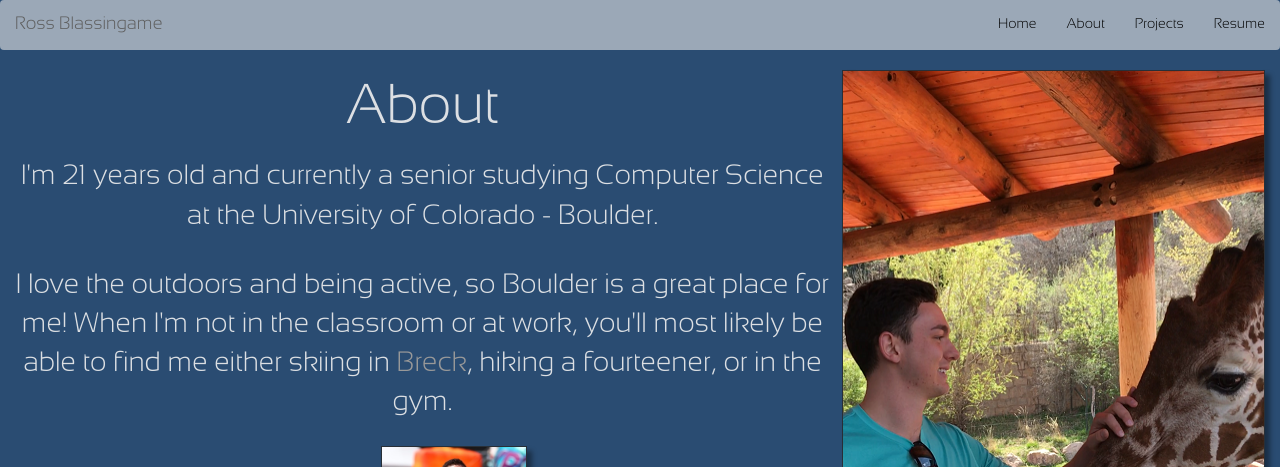
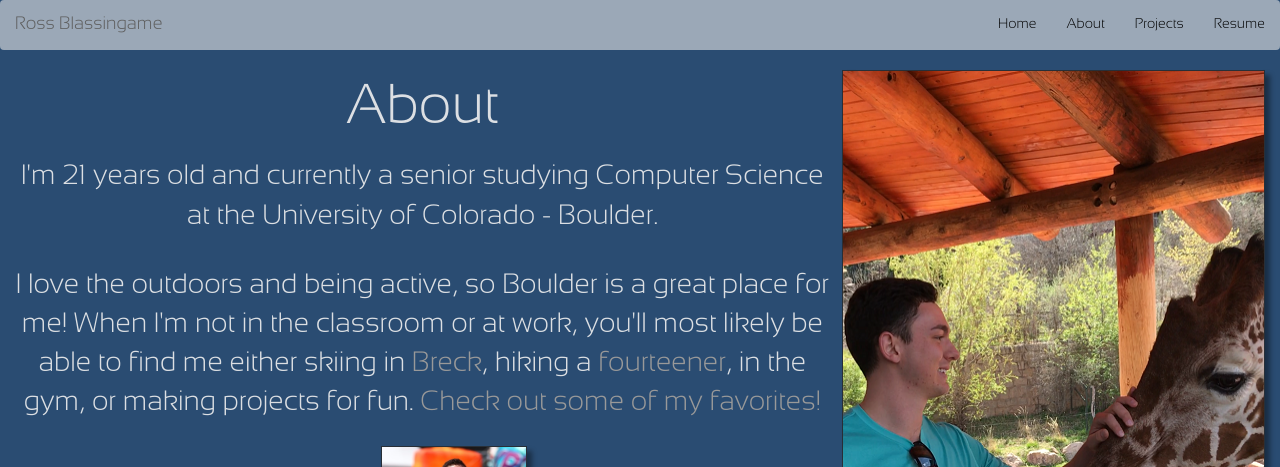
Before and after one commit to RossBlassingame/RossBlassingame.github.io, a Jekyll site: the page built from about/index.html, in a window 1280 px wide, cut to the strip 0-467 px from the top of the page. Built offline with Jekyll 4.4.1, drawn with Linux system fonts in a browser that asks for light colours; nearby versions of some CDN libraries.

Commit message:
Update index.html

```diff
--- a/about/index.html
+++ b/about/index.html
@@ -3,8 +3,6 @@ layout: default
 title: Ross Blassingame | About
 ---
 <div class="aboutBlurb">
-
-
 
   <!-- Trigger the Modal -->
     <img id="giraffePic" src="https://github.com/RossBlassingame/RossBlassingame.github.io/blob/master/Resources/giraffeSmaller.png?raw=true" alt="Making a friend at the Cheyanne Mountain Zoo." width="422.75" height="750">
@@ -22,7 +20,7 @@ title: Ross Blassingame | About
     <p class="header">About</p>
     <p>I'm 21 years old and currently a senior studying Computer Science at the University of Colorado - Boulder. </p>
     <br>
-    <p>I love the outdoors and being active, so Boulder is a great place for me! When I'm not in the classroom or at work, you'll most likely be able to find me either skiing in <a href="http://www.breckenridge.com/">Breck</a>, hiking a fourteener, or in the gym.</p>
+    <p>I love the outdoors and being active, so Boulder is a great place for me! When I'm not in the classroom or at work, you'll most likely be able to find me either skiing in <a href="http://www.breckenridge.com/">Breck</a>, hiking a <a href="https://www.14ers.com/">fourteener</a>, in the gym, or making projects for fun. <a href="https://rossblassingame.github.io/projects/">Check out some of my favorites!</a></p>
 
     <!-- Trigger the Modal -->
     <img id="skiPic" src="https://github.com/RossBlassingame/RossBlassingame.github.io/blob/master/Resources/skiing.JPG?raw=true" alt="Having a great time skiing at Breckenridge." width="250" height="187.5">
@@ -36,8 +34,6 @@ title: Ross Blassingame | About
       <div id="caption"></div>
     </div>
 
-
-
     <!-- Trigger the Modal -->
     <img id="runningPic" src="https://github.com/RossBlassingame/RossBlassingame.github.io/blob/master/Resources/running.png?raw=true" alt="Running in the <a href='http://www.bolderboulder.com/'>BolderBoulder</a>." width="146.6" height="250">
     <!-- The Modal -->
@@ -49,11 +45,6 @@ title: Ross Blassingame | About
       <!-- Modal Caption (Image Text) -->
       <div id="caption"></div>
     </div>
-
-
-
-
-
   </div>
 
   <script>
```
